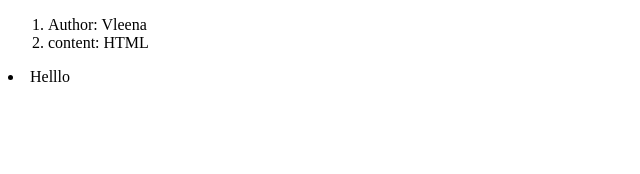
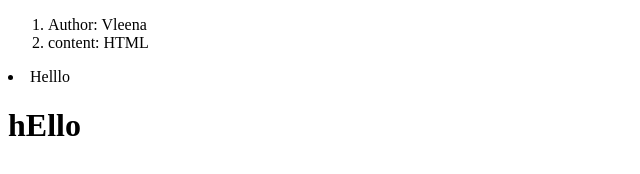
Before and after one commit to Vleena/Branch-Strategy, a plain HTML site: page index.html in a window 1280 px wide. Shown: the whole page, without its empty margins (0-640 px from the left). Drawn offline with Linux system fonts and the light colour scheme.

Commit message:
Update index.html

```diff
--- a/index.html
+++ b/index.html
@@ -12,6 +12,7 @@
     </ol>
 
     <li> Helllo </li>
+    <h1> hEllo</h1>
 
 </body>
 </html>
```
